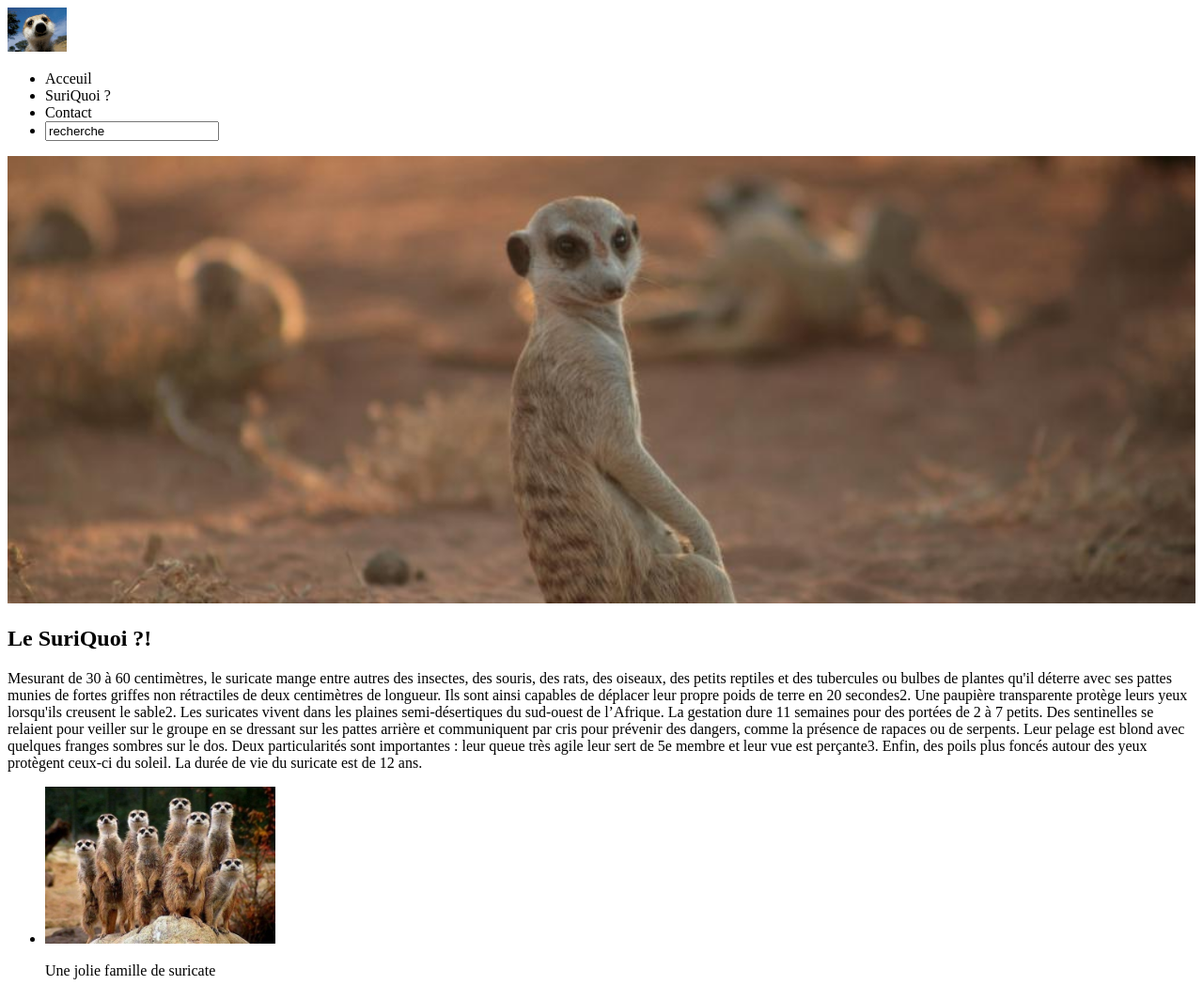
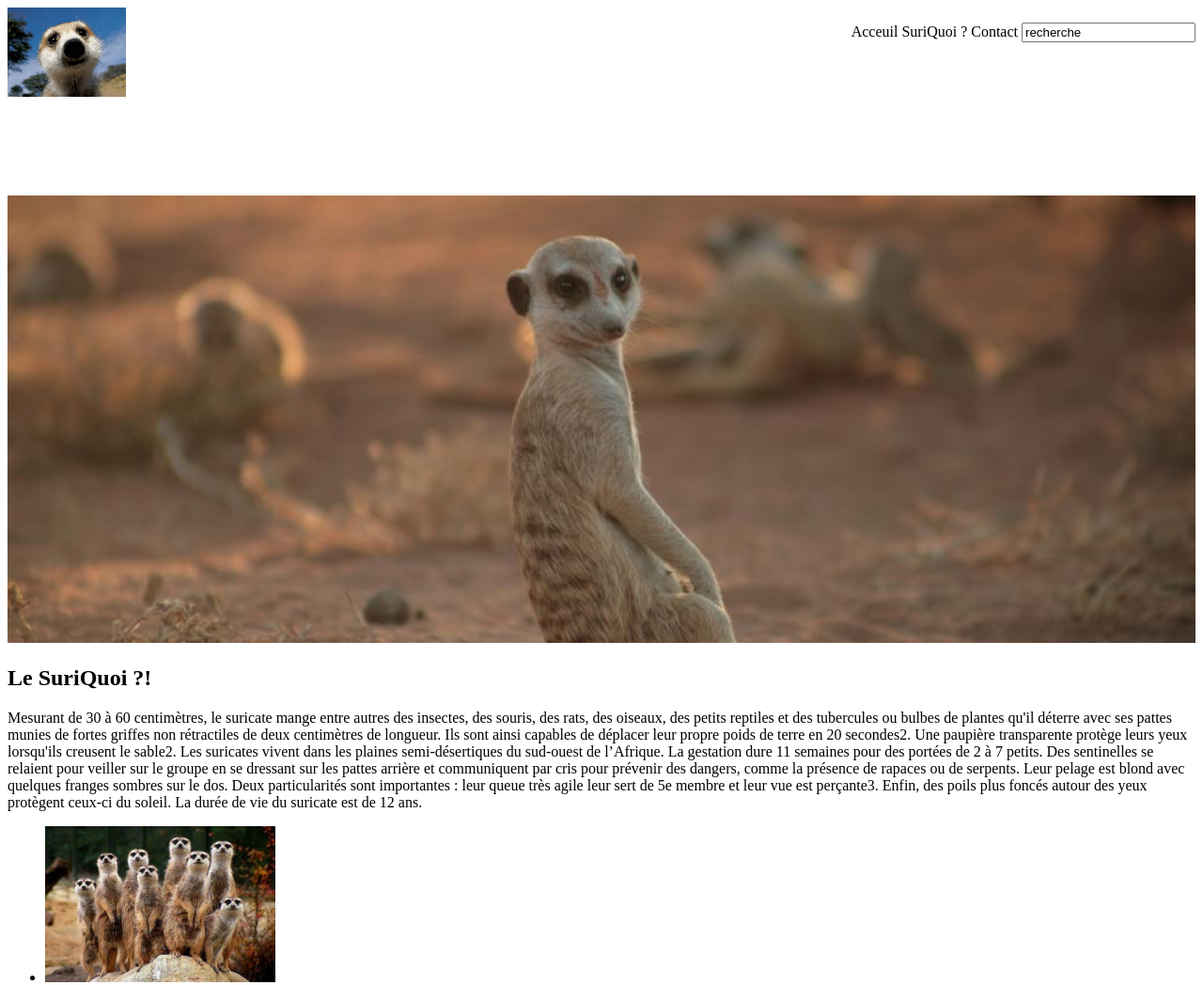
Before and after one commit to biscottee/helloworld, a plain HTML site: page tp2/index.html in a window 1280 px wide. Shown: the top 1048 px of the page at 94% size. Drawn offline with Linux system fonts and the light colour scheme.

Commit message:
nouveau tp

```diff
--- a/tp2/css/style.css
+++ b/tp2/css/style.css
@@ -1,3 +1,17 @@
 #lignelogo{
-
+    border: bottom 1px black;
+    /*display: block;*/
+    height: 200px;
 }
+#lignelogo ul{
+    float: right;
+}
+#lignelogo li{
+    display: inline-block;
+    list-style-type: none;
+    text-align: right;
+}
+#logo{
+    width:10%;
+    float: left;
+}
```
